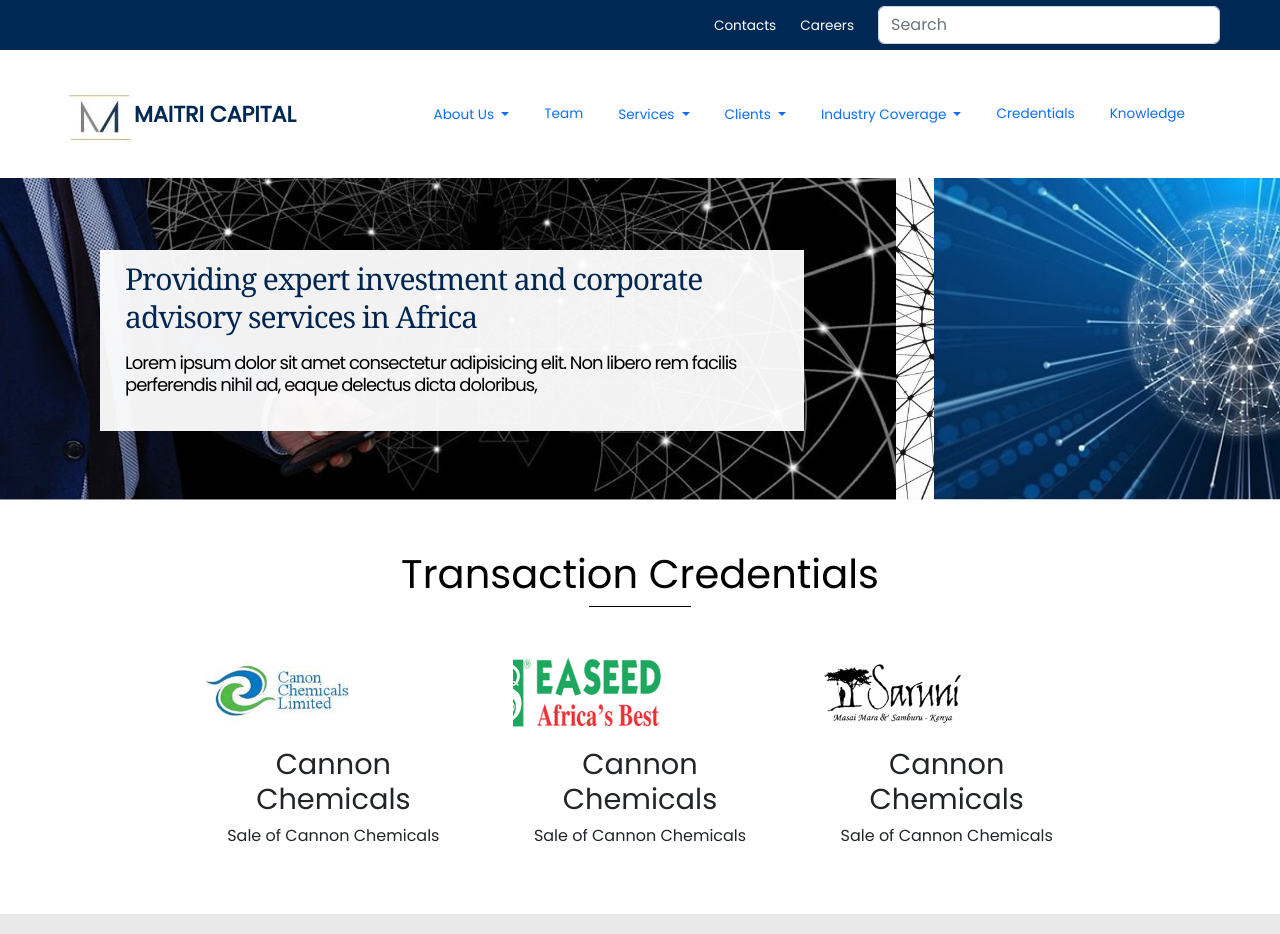
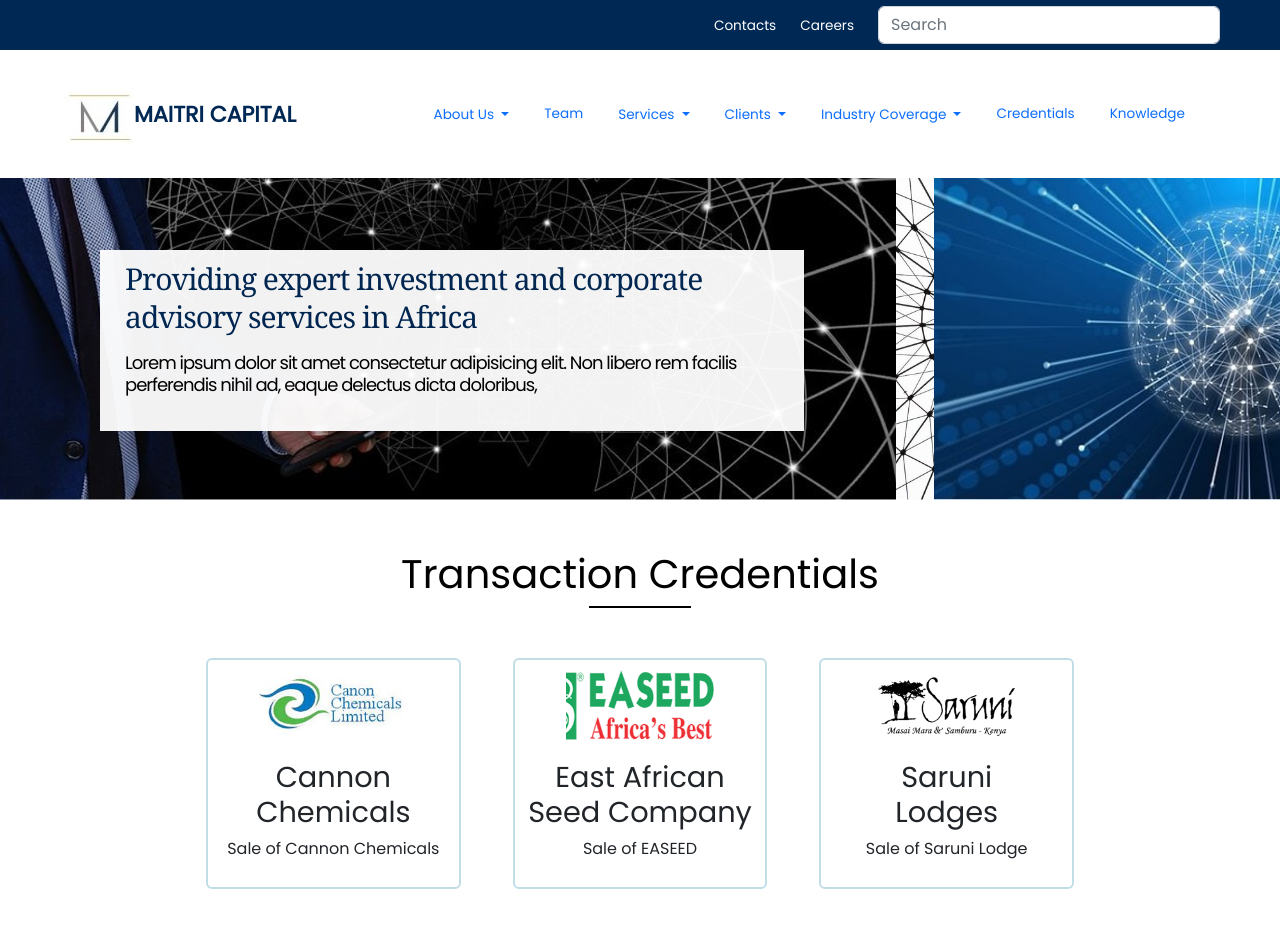
Before and after one commit to ealpha072/maitri_capital, a React (Create React App) app in the folder frontend/: page /credentials in a window 1280 px wide. Shown: the top 934 px of the page. Built offline with nearby package versions, Linux system fonts and the light colour scheme; the HTML template or start-up script is replaced by a standard one.

Commit message:
Credentials added

```diff
--- a/frontend/src/Home.jsx
+++ b/frontend/src/Home.jsx
@@ -4,7 +4,7 @@
 //pages
 import Header from './components/Header'
 import Footer from './components/Footer'
-import Courassel from './components/Courassel'
+// import Courassel from './components/Courassel'
 import Research from './components/Research'
 import About from './components/About'
 //import Abouttwo from './components/Abouttwo'
@@ -15,7 +15,7 @@
 import Contact from './components/Contact'
 import Knowledge from './components/Knowledge'
 import Credentials from './components/Credentials'
-import Banner from './components/Banner'
+// import Banner from './components/Banner'
 //https://shrouded-dusk-31492.herokuapp.com/
 
 const Home = () => {
--- a/frontend/src/components/Credentials.jsx
+++ b/frontend/src/components/Credentials.jsx
@@ -24,7 +24,7 @@
                         <div className={styles.innerHolder}>
                             <img src={image_1} alt="" width={148} height={70} />
                             <div className={styles.transHolder}>
-                                <h3>Cannon Chemicals</h3>
+                                <h3>Cannon <br /> Chemicals</h3>
                                 <p>Sale of Cannon Chemicals</p>
                             </div>
                         </div>
@@ -33,8 +33,8 @@
                         <div className={styles.innerHolder}>
                             <img src={image_2} alt="" width={148} height={70} />
                             <div className={styles.transHolder}>
-                                <h3>Cannon Chemicals</h3>
-                                <p>Sale of Cannon Chemicals</p>
+                                <h3>East African Seed Company</h3>
+                                <p>Sale of EASEED</p>
                             </div>
                         </div>
                     </div>
@@ -42,8 +42,8 @@
                         <div className={styles.innerHolder}>
                             <img src={image_3} alt="" width={148} height={70} />
                             <div className={styles.transHolder}>
-                                <h3>Cannon Chemicals</h3>
-                                <p>Sale of Cannon Chemicals</p>
+                                <h3>Saruni <br /> Lodges</h3>
+                                <p>Sale of Saruni Lodge</p>
                             </div>
                         </div>
                     </div>
--- a/frontend/src/components/styles/Credentials.module.css
+++ b/frontend/src/components/styles/Credentials.module.css
@@ -1,5 +1,6 @@
 .credentialsCont{
     width: 100%;
+    margin-bottom: 150px;
 }
 
 .credsTopDiv{
@@ -16,7 +17,7 @@
 .credsTopDiv div{
     width: 10%;
     margin: 5px auto;
-    border-bottom: 1px solid #000;
+    border-bottom: 2px solid #000;
 }
 
 .credsBottomDiv{
@@ -27,6 +28,15 @@
 .innerHolder{
     width: 90%;
     margin: auto;
+    text-align: center;
+    padding: 10px;
+    border: 2px solid rgb(193, 222, 231);
+    border-radius: 6px;
+    cursor: pointer;
+}
+
+.innerHolder:hover{
+    box-shadow: rgba(0, 0, 0, 0.35) 0px 5px 15px;;
 }
 
 
```
